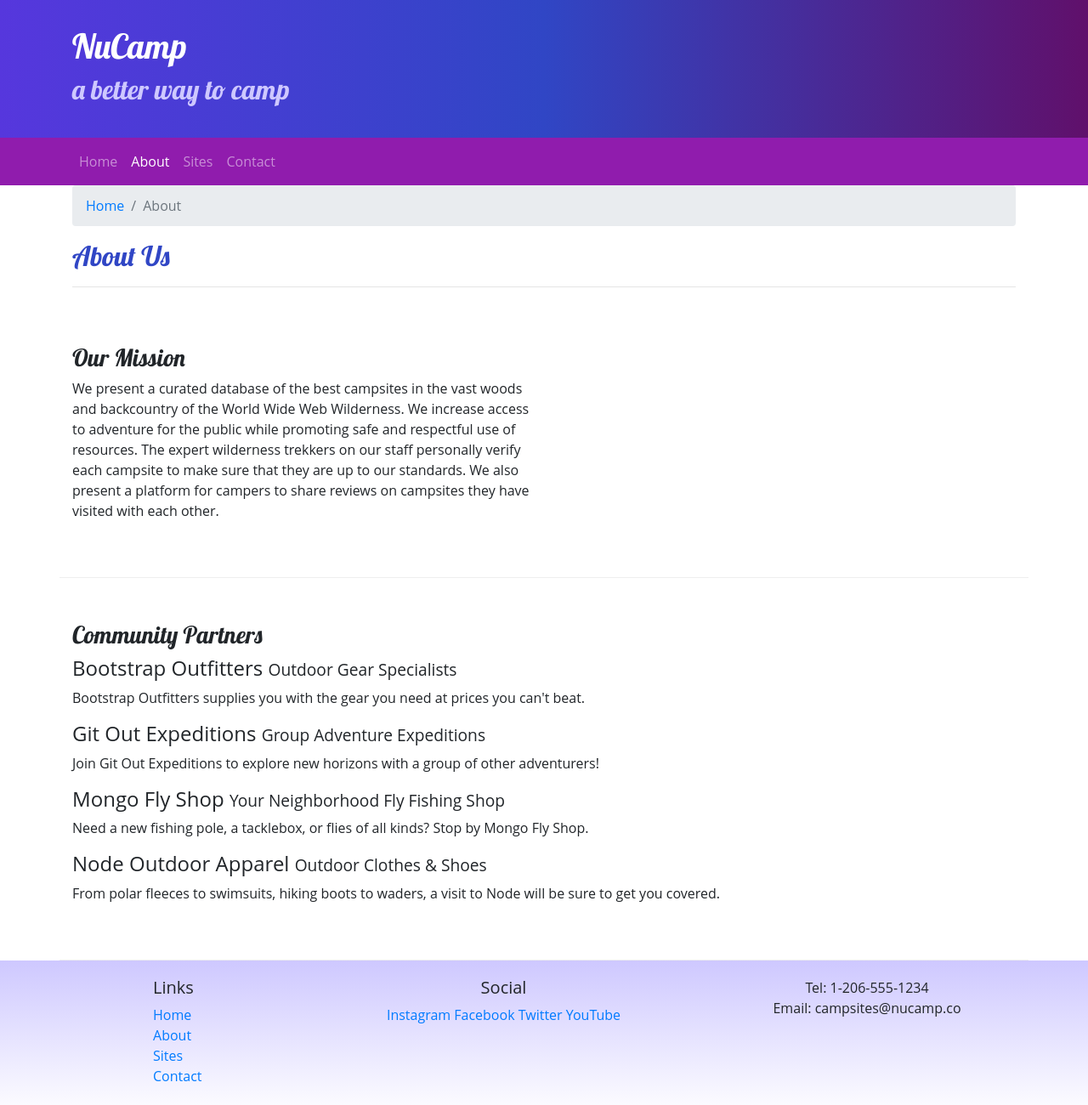
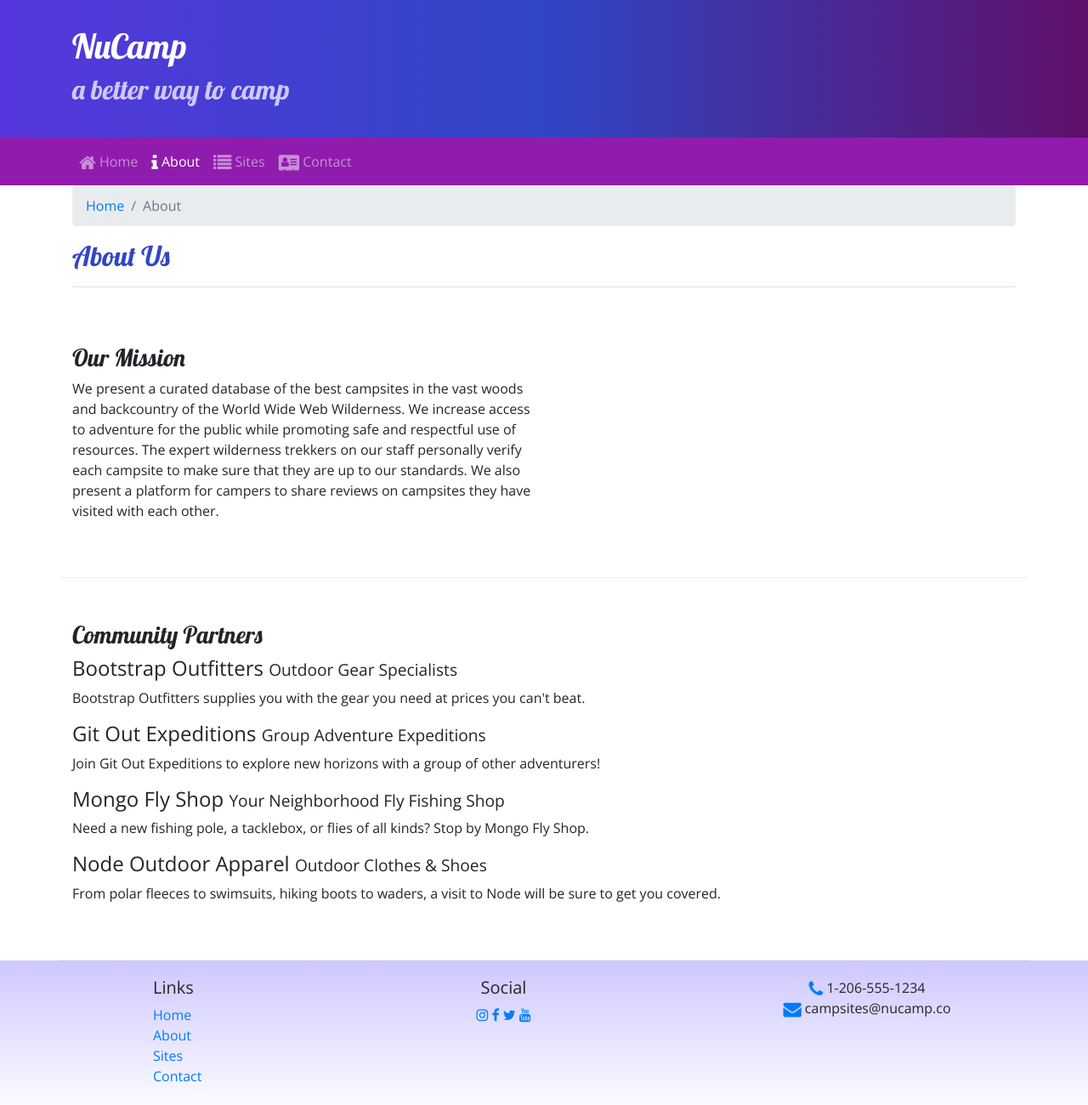
Before and after one commit to juanburgos/nucampsite, a website: page aboutus.html in a window 1280 px wide. Shown: the whole page at 85% size. Drawn offline with nearby package versions, Linux system fonts and the light colour scheme.

Commit message:
Add Fontawesome to index and aboutus

```diff
--- a/aboutus.html
+++ b/aboutus.html
@@ -5,13 +5,15 @@
     <!-- Required meta tags always come first -->
     <meta charset="utf-8" />
     <meta name="viewport" content="width=device-width, initial-scale=1" />
+
     <!-- Bootstrap CSS -->
     <link rel="stylesheet" href="node_modules/bootstrap/dist/css/bootstrap.min.css" />
-    <!-- Google Fonts -->
-    <link rel="preconnect" href="https://fonts.gstatic.com">
-    <link href="https://fonts.googleapis.com/css2?family=Lobster&display=swap" rel="stylesheet">
-    <!--CSS Files-->
+
+    <!-- Additional CSS must be placed after Bootstrap CSS -->
+    <link rel="stylesheet" href="node_modules/font-awesome/css/font-awesome.min.css" />
+    <link rel="stylesheet" href="https://fonts.googleapis.com/css?family=Lobster|Open+Sans" />
     <link rel="stylesheet" href="css/styles.css" />
+
     <title>NuCamp: A Better Way To Camp</title>
 </head>
 
@@ -36,10 +38,14 @@
             <div class="collapse navbar-collapse" id="nucampNavbar">
                 <ul class="navbar-nav">
                     <ul class="navbar-nav">
-                        <li class="nav-item"><a class="nav-link" href="index.html">Home</a></li>
-                        <li class="nav-item active"><a class="nav-link" href="#">About</a></li>
-                        <li class="nav-item"><a class="nav-link" href="#">Sites</a></li>
-                        <li class="nav-item"><a class="nav-link" href="#">Contact</a></li>
+                        <li class="nav-item"><a class="nav-link" href="index.html"><i class="fa fa-home fa-lg"></i> Home</a>
+                        </li>
+                        <li class="nav-item active"><a class="nav-link" href="#"><i class="fa fa-info fa-lg"></i>
+                                About</a></li>
+                        <li class="nav-item"><a class="nav-link" href="#"><i class="fa fa-list fa-lg"></i> Sites</a>
+                        </li>
+                        <li class="nav-item"><a class="nav-link" href="#"><i class="fa fa-address-card fa-lg"></i>
+                                Contact</a></li>
                     </ul>
                 </ul>
             </div>
@@ -124,14 +130,14 @@
                 </div>
                 <div class="col-6 col-sm-5 text-center">
                     <h5>Social</h5>
-                    <a href="http://instagram.com/">Instagram</a>
-                    <a href="http://facebook.com/">Facebook</a>
-                    <a href="http://twitter.com/">Twitter</a>
-                    <a href="http://youtube.com/">YouTube</a>
+                    <a href="http://instagram.com/"><i class="fa fa-instagram"></i></a>
+                    <a href="http://facebook.com/"><i class="fa fa-facebook"></i></a>
+                    <a href="http://twitter.com/"><i class="fa fa-twitter"></i></a>
+                    <a href="http://youtube.com/"><i class="fa fa-youtube"></i></a>
                 </div>
                 <div class="col-sm-4 text-center">
-                    Tel: 1-206-555-1234<br />
-                    Email: campsites@nucamp.co
+                    <i class="fa fa-phone fa-lg text-primary"></i> 1-206-555-1234<br />
+                    <i class="fa fa-envelope fa-lg text-primary"></i> campsites@nucamp.co
                 </div>
             </div>
         </div>
--- a/package.json
+++ b/package.json
@@ -15,6 +15,7 @@
   },
   "dependencies": {
     "bootstrap": "^4.5.2",
+    "font-awesome": "^4.7.0",
     "jquery": "^3.5.1",
     "popper.js": "^1.16.1"
   }
```
Also changed, not shown: index.html (+15 -10 lines), 1 other file.
